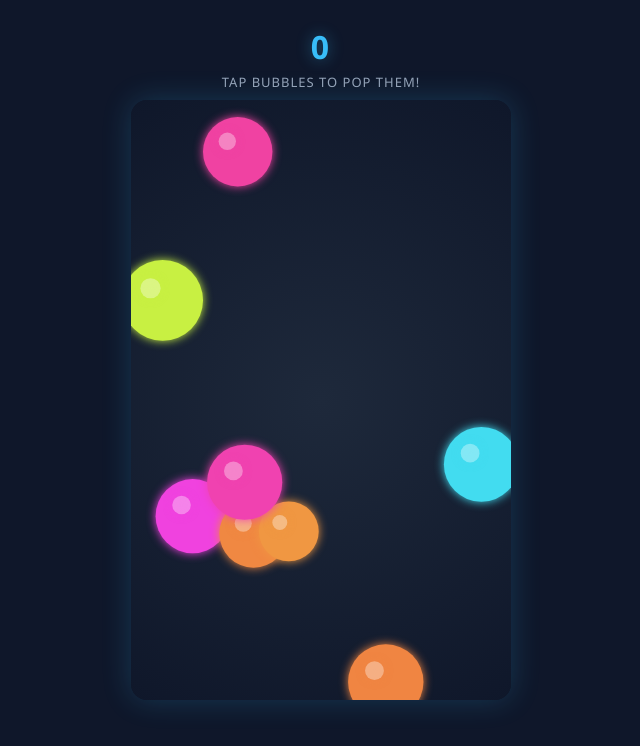
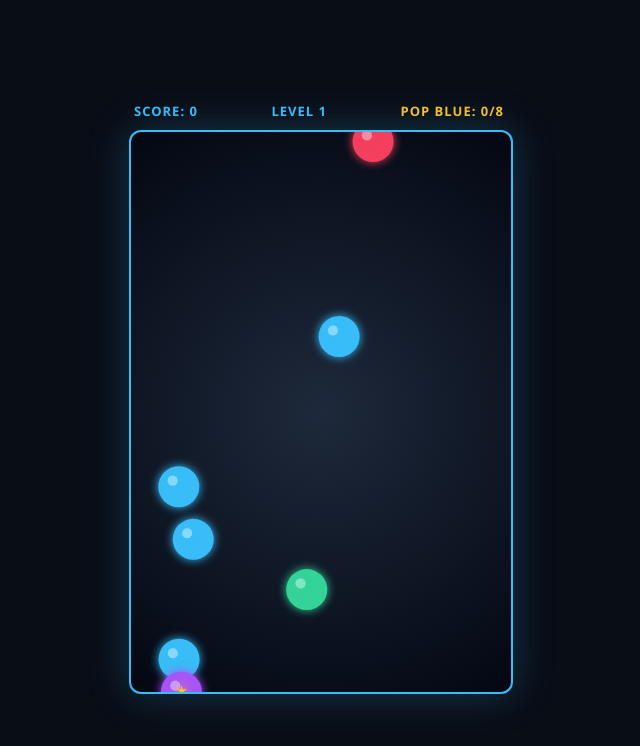
Before and after one commit to Shasi31/sky-high-slice, a plain HTML site: page index.html in a window 1280 px wide. Shown: the whole page, without its empty margins (319-959 px from the left). Drawn offline with Linux system fonts and the light colour scheme.

Commit message:
Update index.html

```diff
--- a/index.html
+++ b/index.html
@@ -3,12 +3,12 @@
 <head>
     <meta charset="UTF-8">
     <meta name="viewport" content="width=device-width, initial-scale=1.0">
-    <title>Bubble Pop - Satisfying Tap Game</title>
+    <title>Magic Balloon Pop - Arcade</title>
     <style>
         body {
             margin: 0;
             padding: 0;
-            background: #0f172a;
+            background: #090d16;
             font-family: 'Segoe UI', system-ui, sans-serif;
             overflow: hidden;
             display: flex;
@@ -18,91 +18,138 @@
             color: white;
             user-select: none;
         }
-        canvas {
-            background: radial-gradient(circle at center, #1e293b 0%, #0f172a 100%);
-            box-shadow: 0 0 30px rgba(56, 189, 248, 0.2);
-            border-radius: 16px;
-            cursor: pointer;
+        #game-container {
+            text-align: center;
         }
         #ui {
-            position: absolute;
-            top: 25px;
-            text-align: center;
-            pointer-events: none;
-            z-index: 10;
+            margin-bottom: 10px;
+            display: flex;
+            justify-content: space-between;
+            width: 380px;
+            padding: 0 5px;
+            box-sizing: border-box;
         }
-        h1 {
-            margin: 0;
-            font-size: 32px;
-            font-weight: 800;
-            letter-spacing: 2px;
+        .stat-box {
+            font-size: 13px;
+            font-weight: 700;
             color: #38bdf8;
-            text-shadow: 0 0 15px rgba(56, 189, 248, 0.4);
+            letter-spacing: 1px;
         }
-        p {
-            margin: 5px 0 0;
-            font-size: 13px;
-            color: #94a3b8;
-            letter-spacing: 1px;
-            text-transform: uppercase;
+        #target-box {
+            color: #fbbf24;
+        }
+        canvas {
+            background: radial-gradient(circle at center, #1e293b 0%, #030712 100%);
+            box-shadow: 0 0 40px rgba(56, 189, 248, 0.25);
+            border-radius: 12px;
+            border: 2px solid #38bdf8; /* Clear boundary border */
+            cursor: pointer;
         }
     </style>
 </head>
 <body>
 
-    <div id="ui">
-        <h1 id="score-display">0</h1>
-        <p>Tap bubbles to pop them!</p>
+    <div id="game-container">
+        <div id="ui">
+            <div class="stat-box" id="score-display">SCORE: 0</div>
+            <div class="stat-box" id="level-display">LEVEL 1</div>
+            <div class="stat-box" id="target-box">TARGET: Pop 8 Blue</div>
+        </div>
+        <canvas id="gameCanvas" width="380" height="560"></canvas>
     </div>
-
-    <canvas id="gameCanvas" width="380" height="600"></canvas>
 
     <script>
         const canvas = document.getElementById("gameCanvas");
         const ctx = canvas.getContext("2d");
         const scoreDisplay = document.getElementById("score-display");
+        const levelDisplay = document.getElementById("level-display");
+        const targetBox = document.getElementById("target-box");
 
         let score = 0;
-        let bubbles = [];
+        let level = 1;
+        let bluePoppedCount = 0;
+        let targetBlueCount = 8;
+
+        let balloons = [];
         let particles = [];
+        let floatingTexts = [];
 
-        class Bubble {
-            constructor(x, y) {
-                this.x = x;
-                this.y = y;
-                this.radius = Math.random() * 20 + 25; // Nice big targets, easy to tap!
-                this.color = `hsl(${Math.random() * 360}, 85%, 60%)`;
-                this.vy = -(Math.random() * 1.5 + 1); // Float slowly upward
+        // Colors: Blue is index 0
+        const colorList = [
+            { name: "Blue", hex: "#38bdf8" },
+            { name: "Pink", hex: "#f43f5e" },
+            { name: "Purple", hex: "#a855f7" },
+            { name: "Green", hex: "#34d399" }
+        ];
+
+        class Balloon {
+            constructor() {
+                this.radius = Math.max(14, 22 - (level * 1.5)); // Gets smaller as levels increase
+                this.x = Math.random() * (canvas.width - 60) + 30;
+                this.y = canvas.height + this.radius + Math.random() * 50;
+
+                // Choose color (make blue common since it's the target)
+                let colorObj = Math.random() < 0.4 ? colorList[0] : colorList[Math.floor(Math.random() * colorList.length)];
+                this.colorName = colorObj.name;
+                this.color = colorObj.hex;
+
+                // Speed increases with levels
+                this.vy = -(Math.random() * 1.2 + 1.2 + (level * 0.3));
                 this.wobble = Math.random() * Math.PI * 2;
-                this.wobbleSpeed = Math.random() * 0.05 + 0.02;
+                this.wobbleSpeed = Math.random() * 0.06 + 0.03;
+
+                // 15% chance to have a Magic Item inside
+                this.isMagic = Math.random() < 0.15;
             }
+
             update() {
                 this.y += this.vy;
                 this.wobble += this.wobbleSpeed;
-                this.x += Math.sin(this.wobble) * 0.8; // Gentle floating side-to-side
+                this.x += Math.sin(this.wobble) * 0.8;
 
-                // Reset to bottom if it floats off-screen
+                // If balloon reaches the top boundary, it vanishes
                 if (this.y + this.radius < 0) {
-                    this.y = canvas.height + this.radius;
-                    this.x = Math.random() * (canvas.width - 60) + 30;
+                    this.reset();
                 }
             }
+
+            reset() {
+                this.radius = Math.max(14, 22 - (level * 1.5));
+                this.x = Math.random() * (canvas.width - 60) + 30;
+                this.y = canvas.height + this.radius + Math.random() * 30;
+                let colorObj = Math.random() < 0.4 ? colorList[0] : colorList[Math.floor(Math.random() * colorList.length)];
+                this.colorName = colorObj.name;
+                this.color = colorObj.hex;
+                this.vy = -(Math.random() * 1.2 + 1.2 + (level * 0.3));
+                this.isMagic = Math.random() < 0.15;
+            }
+
             draw() {
                 ctx.save();
                 ctx.shadowBlur = 10;
                 ctx.shadowColor = this.color;
 
-                // Bubble body
+                // Balloon body
                 ctx.fillStyle = this.color;
                 ctx.beginPath();
                 ctx.arc(this.x, this.y, this.radius, 0, Math.PI * 2);
                 ctx.fill();
 
-                // Glossy reflection highlight (makes it look 3D and premium)
-                ctx.fillStyle = "rgba(255, 255, 255, 0.35)";
+                // Glossy reflection
+                ctx.fillStyle = "rgba(255, 255, 255, 0.4)";
                 ctx.beginPath();
                 ctx.arc(this.x - this.radius * 0.3, this.y - this.radius * 0.3, this.radius * 0.25, 0, Math.PI * 2);
                 ctx.fill();
+
+                // If it has a magic item inside, draw a glowing star symbol
+                if (this.isMagic) {
+                    ctx.fillStyle = "#fbbf24";
+                    ctx.font = "bold 12px sans-serif";
+                    ctx.textAlign = "center";
+                    ctx.textBaseline = "middle";
+                    ctx.shadowColor = "#fbbf24";
+                    ctx.fillText("★", this.x, this.y);
+                }
 
                 ctx.restore();
             }
@@ -118,7 +165,7 @@
                 this.vy = Math.sin(angle) * speed;
                 this.color = color;
                 this.alpha = 1;
-                this.radius = Math.random() * 4 + 2;
+                this.radius = Math.random() * 3 + 1;
             }
             update() {
                 this.x += this.vx;
@@ -136,51 +183,118 @@
             }
         }
 
-        // Spawn initial bubbles
-        for (let i = 0; i < 8; i++) {
-            bubbles.push(new Bubble(Math.random() * (canvas.width - 60) + 30, Math.random() * canvas.height));
+        class FloatingText {
+            constructor(x, y, text, color) {
+                this.x = x;
+                this.y = y;
+                this.text = text;
+                this.color = color;
+                this.alpha = 1;
+                this.vy = -1.5;
+            }
+            update() {
+                this.y += this.vy;
+                this.alpha -= 0.025;
+            }
+            draw() {
+                ctx.save();
+                ctx.globalAlpha = Math.max(0, this.alpha);
+                ctx.fillStyle = this.color;
+                ctx.font = "bold 14px sans-serif";
+                ctx.textAlign = "center";
+                ctx.shadowBlur = 6;
+                ctx.shadowColor = this.color;
+                ctx.fillText(this.text, this.x, this.y);
+                ctx.restore();
+            }
         }
 
-        // Tap or Click handling - ANY tap near a bubble pops it instantly!
+        function initLevel() {
+            balloons = [];
+            bluePoppedCount = 0;
+            targetBlueCount = 6 + (level * 2); // Target increases every level
+
+            // Spawn 7 small balloons on screen
+            for (let i = 0; i < 7; i++) {
+                let b = new Balloon();
+                b.y = Math.random() * canvas.height; // Spread them out initially
+                balloons.push(b);
+            }
+            updateUI();
+        }
+
+        function updateUI() {
+            scoreDisplay.innerText = "SCORE: " + score;
+            levelDisplay.innerText = "LEVEL " + level;
+            targetBox.innerText = `POP BLUE: ${bluePoppedCount}/${targetBlueCount}`;
+        }
+
         canvas.addEventListener("click", (e) => {
             let rect = canvas.getBoundingClientRect();
             let clickX = e.clientX - rect.left;
             let clickY = e.clientY - rect.top;
 
-            bubbles.forEach((bubble, index) => {
-                let dist = Math.hypot(clickX - bubble.x, clickY - bubble.y);
-                // Generous hit box (dist < bubble.radius + 15) so it's impossible to miss
-                if (dist < bubble.radius + 15) {
-                    score++;
-                    scoreDisplay.innerText = score;
+            balloons.forEach((b) => {
+                let dist = Math.hypot(clickX - b.x, clickY - b.y);
+                // Generous touch radius so small balloons are easy to tap
+                if (dist < b.radius + 12) {
+                    score += 10;
 
-                    // Create burst particles
-                    for (let p = 0; p < 10; p++) {
-                        particles.push(new Particle(bubble.x, bubble.y, bubble.color));
+                    // Check if it's the target blue balloon
+                    if (b.colorName === "Blue") {
+                        bluePoppedCount++;
                     }
 
-                    // Respawn bubble at the bottom instantly
-                    bubble.y = canvas.height + bubble.radius;
-                    bubble.x = Math.random() * (canvas.width - 60) + 30;
-                    bubble.radius = Math.random() * 20 + 25;
-                    bubble.color = `hsl(${Math.random() * 360}, 85%, 60%)`;
+                    // Check if magic item was inside
+                    if (b.isMagic) {
+                        score += 50;
+                        floatingTexts.push(new FloatingText(b.x, b.y, "+50 MAGIC BONUS!", "#fbbf24"));
+                        // Pop an extra balloon automatically as a bonus!
+                        if (balloons.length > 0) {
+                            let randomExtra = balloons[Math.floor(Math.random() * balloons.length)];
+                            if (randomExtra.colorName === "Blue") bluePoppedCount++;
+                            randomExtra.reset();
+                        }
+                    } else {
+                        floatingTexts.push(new FloatingText(b.x, b.y, "+10", b.color));
+                    }
+
+                    // Burst particles
+                    for (let p = 0; p < 10; p++) {
+                        particles.push(new Particle(b.x, b.y, b.color));
+                    }
+
+                    b.reset();
+                    updateUI();
+
+                    // Check Level Clear condition
+                    if (bluePoppedCount >= targetBlueCount) {
+                        level++;
+                        floatingTexts.push(new FloatingText(canvas.width / 2, canvas.height / 2, `LEVEL ${level} UNLOCKED!`, "#34d399"));
+                        setTimeout(initLevel, 800);
+                    }
                 }
             });
         });
 
         function update() {
-            bubbles.forEach(bubble => bubble.update());
+            balloons.forEach(b => b.update());
             particles.forEach((p, index) => {
                 p.update();
                 if (p.alpha <= 0) particles.splice(index, 1);
+            });
+            floatingTexts.forEach((ft, index) => {
+                ft.update();
+                if (ft.alpha <= 0) floatingTexts.splice(index, 1);
             });
         }
 
         function draw() {
             ctx.clearRect(0, 0, canvas.width, canvas.height);
 
-            bubbles.forEach(bubble => bubble.draw());
+            balloons.forEach(b => b.draw());
             particles.forEach(p => p.draw());
+            floatingTexts.forEach(ft => ft.draw());
         }
 
         function loop() {
@@ -189,6 +303,7 @@
             requestAnimationFrame(loop);
         }
 
+        initLevel();
         loop();
     </script>
 </body>
```
